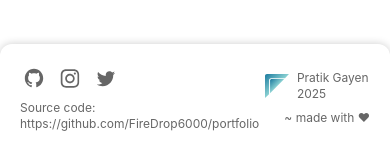
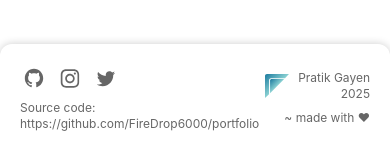
Before and after one commit to FireDrop6000/portfolio, a React (Vite) app: page /#/ in a window 390 px wide. Shown: the part 4109-4258 px from the top of the page. Built offline with nearby package versions, Linux system fonts and the light colour scheme; no server answers.

Commit message:
Fixed: Footer bugs;

```diff
--- a/src/components/Footer.tsx
+++ b/src/components/Footer.tsx
@@ -11,7 +11,7 @@ const Footer = () => {
 					<div className="scale:75 md:scale-70">
 						<Logo />
 					</div>
-					<span className="text-xs md:text-sm opacity-60">
+					<span className="text-xs md:text-sm opacity-60 text-right">
 						Pratik Gayen 2025
 					</span>
 				</div>
```
